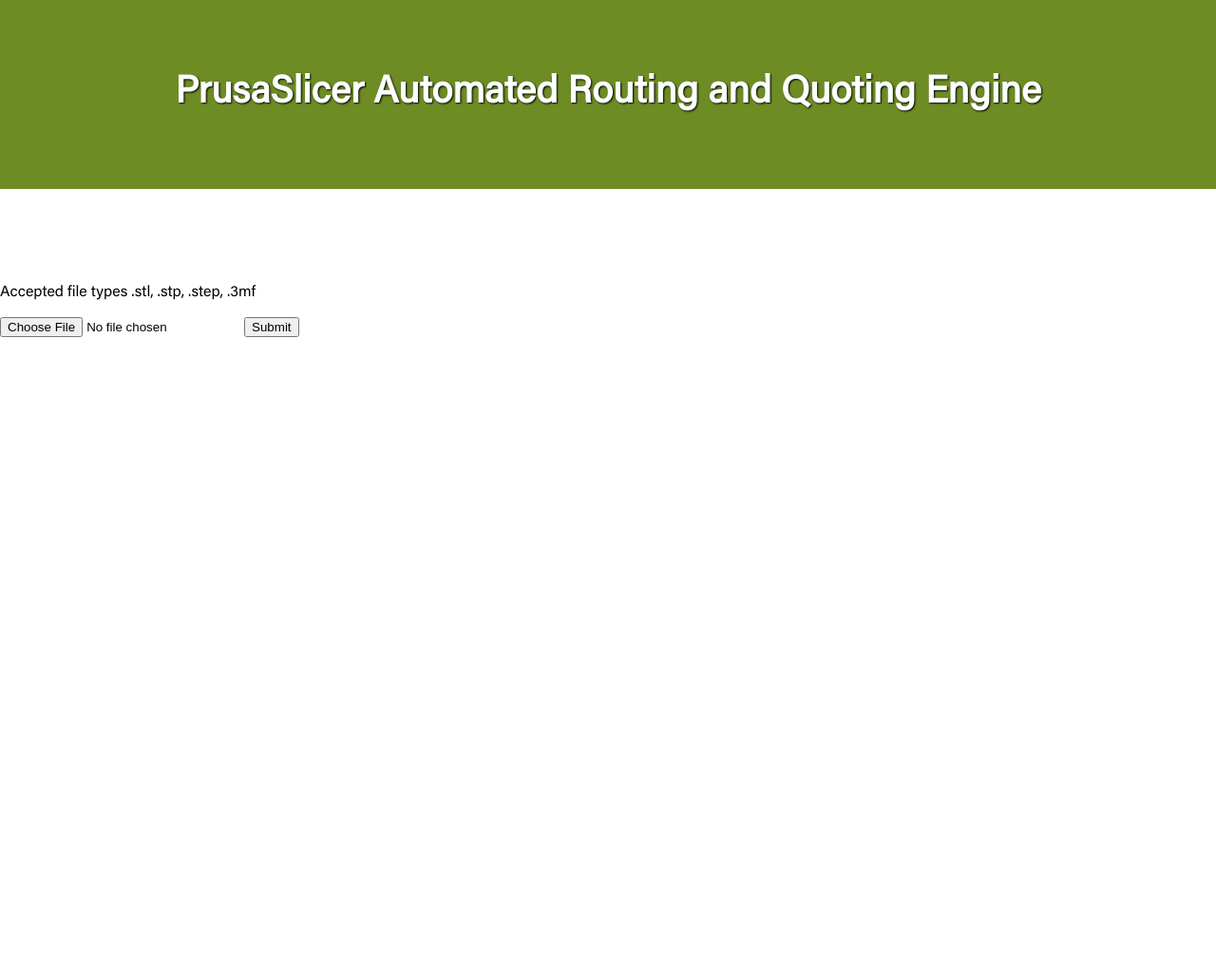
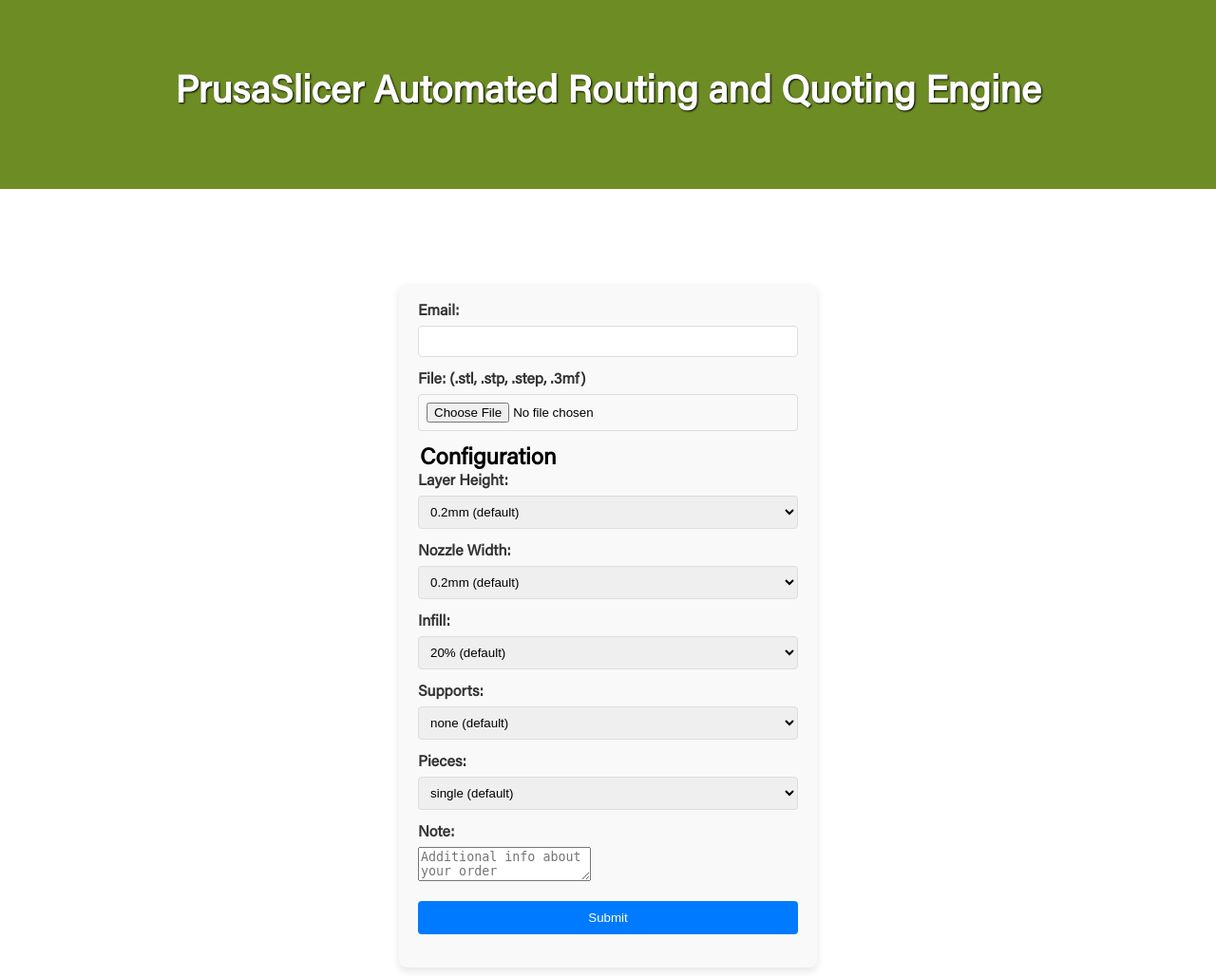
Before and after one commit to Monarch-Capstone-Parqe/CapstoneParqe, a Flask app: page / in a window 1280 px wide. Shown: the part 132-1161 px from the top of the page at 95% size. Before the commit the page ends 487 px from the top, so only its background shows below. Run offline with Flask 3, Linux system fonts and the light colour scheme; parts of the project's set-up code (start-up, migrations or seed data) failed here and were passed over.

Commit message:
user api works, added db stuff

```diff
--- a/main.py
+++ b/main.py
@@ -35,6 +35,10 @@ oauth.register(
 )
 
 logger.add("app.log", rotation="500 MB", level="INFO")
+
+# Init db
+database.check_db_connect()
+database.create_tables()
 
 @app.route("/")
 def user_home():
--- a/static/style.css
+++ b/static/style.css
@@ -4,6 +4,23 @@ https://www.pdx.edu/university-communications/tools-and-templates/brand-colors
 
 Official PSU fonts located in fonts folder
 */
+
+/*Fieldsets and legends are anoyying to style, but they add semantic meaning.*/
+fieldset {
+  margin-inline-start: 0;
+  margin-inline-end: 0;
+  padding-block-start: 0;
+  padding-block-end: 0;
+  padding-inline-start: 0;
+  padding-inline-end: 0;
+  border: none;
+  min-inline-size: min-content;
+}
+
+legend {
+  font-weight:bolder;
+  font-size: 1.5em;
+}
 
 @font-face {
   font-family: "Acumin-RPro";
--- a/static/user.js
+++ b/static/user.js
@@ -1,18 +1,18 @@
-let submitButton = document.querySelector(".submit-button");
+let submitButton = document.querySelector("#submit-button");
 submitButton.onclick = function (event) {
   event.preventDefault();
   uploadAndShowFile();
 };
 function uploadAndShowFile() {
-  const email = document.querySelector(".email");
-  const fileInput = document.querySelector(".file-input");
+  const email = document.querySelector("#email").value;
+  const fileInput = document.querySelector("#file-input");
   const file = fileInput.files[0];
-  const layerHeight = document.querySelector(".layer-height");
-  const nozzleWidth = document.querySelector(".nozzle-width");
-  const infill = document.querySelector(".infill");
-  const supports = document.querySelector(".supports");
-  const pieces = document.querySelector(".pieces");
-  const note = document.querySelector(".note");
+  const layerHeight = document.querySelector("#layer-height").value;
+  const nozzleWidth = document.querySelector("#nozzle-width").value;
+  const infill = document.querySelector("#infill").value;
+  const supports = document.querySelector("#supports").value;
+  const pieces = document.querySelector("#pieces").value;
+  const note = document.querySelector("#note").value;
 
   if (!file) {
     console.error("No file selected.");
--- a/templates/user/index.html
+++ b/templates/user/index.html
@@ -19,15 +19,82 @@
       PrusaSlicer Automated Routing and Quoting Engine
     </h1>
   </div>
-  <div class="upload-box">
-    <p class="upload-instructions">Accepted file types .stl, .stp, .step, .3mf</p>
-    <form class="upload-form">
-      <input type="file" accept=".stl, .stp, .step, .3mf" class="file-input" />
-      <input type="submit" class="submit-button" />
-    </form>
-    <div class="status-message-container">
-      <span class="status-message" style="display: none"></span>
+
+  <form class="order-form">
+      <div class="form-group">
+        <label for="email">Email:</label>
+        <input type="email" id="email" name="email" />
+      </div>
+
+      <div class="form-group">
+        <label for="file">File: (.stl, .stp, .step, .3mf)</label>
+        <input type="file" id="file-input" accept=".stl, .stp, .step, .3mf" class="file-input" />
+      </div>
+
+    <fieldset>
+      <legend>Configuration</legend>
+      <div class="form-group">
+        <label for="layer-height">Layer Height:</label>
+        <select id="layer-height" name="layer-height"">
+          <option value="0.2">0.2mm (default)</option>
+          <option value="0.1">0.1mm</option>
+          <option value="0.3">0.3mm</option>
+          <option value="0.4">0.4mm</option>
+        </select>
+      </div>
+      <div class="form-group">
+        <label for="nozzle-width">Nozzle Width:</label>
+        <select id="nozzle-width" name="nozzle-width">
+          <option value="0.2">0.2mm (default)</option>
+          <option value="0.1">0.1mm</option>
+          <option value="0.3">0.3mm</option>
+          <option value="0.4">0.4mm</option>
+        </select>
+      </div>
+      <div class="form-group">
+        <label for="infill">Infill:</label>
+        <select id="infill" name="infill">
+          <option value="20">20% (default)</option>
+          <option value="10">10%</option>
+          <option value="30">30%</option>
+          <option value="40">40%</option>
+          <option value="50">50%</option>
+          <option value="60">60%</option>
+          <option value="70">70%</option>
+          <option value="80">80%</option>
+          <option value="90">90%</option>
+          <option value="100">100%</option>
+        </select>
+      </div>
+      <div class="form-group">
+        <label for="supports">Supports:</label>
+        <select id="supports" name="supports">
+          <option value="none">none (default)</option>
+          <option value="organic">tree</option>
+          <option value="grid">grid</option>
+        </select>
+      </div>
+      <div class="form-group">
+        <label for="pieces">Pieces:</label>
+        <select id="pieces" name="pieces">
+          <option value="single">single (default)</option>
+          <option value="multi">multi</option>
+        </select>
+      </div>
+    </fieldset>
+
+    <div class="form-group">
+      <label for="note">Note:</label>
+      <textarea id="note" name="note" placeholder="Additional info about your order"></textarea>
     </div>
+
+    <div class="form-group">
+      <input type="submit" id="submit-button" value="Submit" />
+    </div>
+  </form>
+
+  <div class="status-message-container">
+    <span class="status-message" style="display: none"></span>
   </div>
 </main>
 
```
Also changed, not shown: database.py (+9 -0 lines), templates/userAPI/index.html (deleted, +0 -79 lines).
